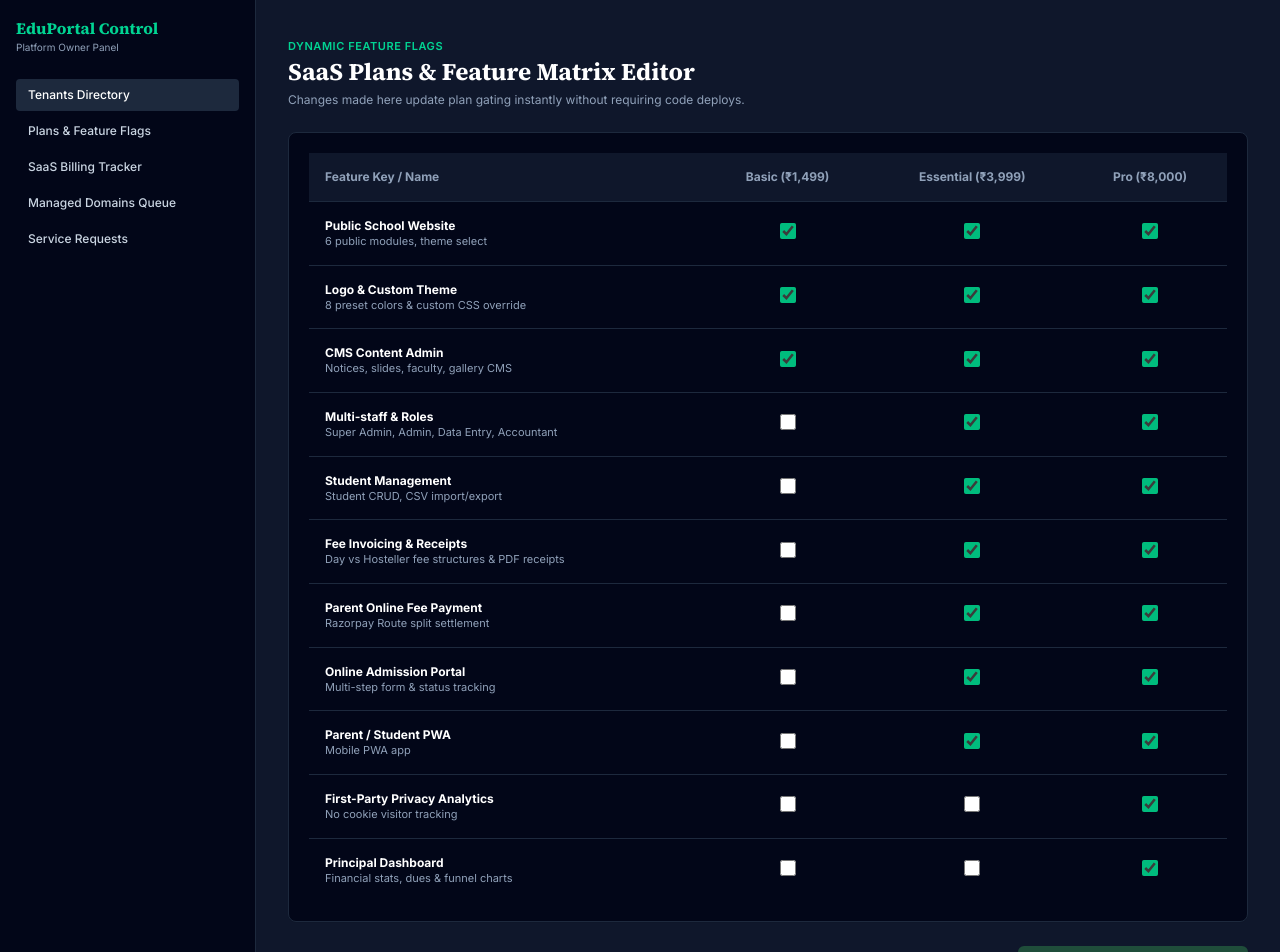
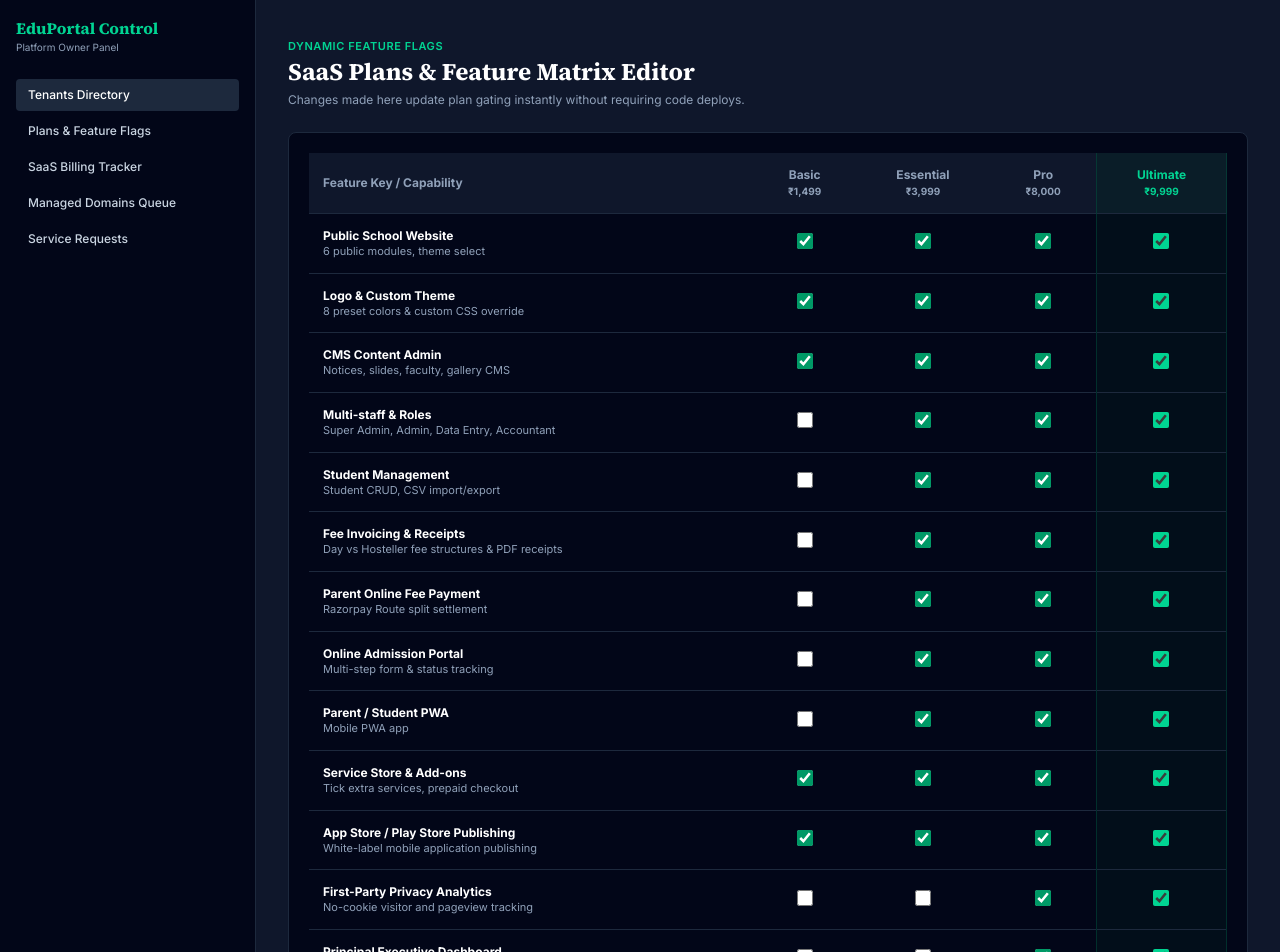
Before and after one commit to rindikarenthlei335/institutionalworkspace, a Next.js app in the folder apps/web/: page /platform/plans in a window 1280 px wide. Shown: the top 952 px of the page. Built offline with nearby package versions, Linux system fonts and the light colour scheme.

Commit message:
feat(p2-m0): Phase 2 audit, 4-tier plan entitlement engine, feature keys & bilingual CI gate

```diff
--- a/apps/web/src/components/ui/Badge.tsx
+++ b/apps/web/src/components/ui/Badge.tsx
@@ -34,7 +34,8 @@ export function PlanBadge({ plan }: { plan: PlanTier }) {
   const badges: Record<PlanTier, { label: string; variant: BadgeProps['variant'] }> = {
     basic: { label: 'Basic Plan', variant: 'neutral' },
     essential: { label: 'Essential Plan', variant: 'brand' },
-    pro: { label: 'Pro Plan', variant: 'warning' }
+    pro: { label: 'Pro Plan', variant: 'warning' },
+    ultimate: { label: 'Ultimate Plan', variant: 'success' }
   };
 
   const badge = badges[plan] || badges.basic;
--- a/apps/web/src/features/platform/components/PlanFeatureEditor.tsx
+++ b/apps/web/src/features/platform/components/PlanFeatureEditor.tsx
@@ -3,7 +3,7 @@
 import React, { useState } from 'react';
 import { Card } from '@/components/ui/Card';
 import { Button } from '@/components/ui/Button';
-import { PLAN_DEFAULTS, FeatureKey } from '@eduportal/shared';
+import { PLAN_DEFAULTS, FeatureKey, PlanTier } from '@eduportal/shared';
 
 const ALL_FEATURES: { key: FeatureKey; label: string; desc: string }[] = [
   { key: 'public_website', label: 'Public School Website', desc: '6 public modules, theme select' },
@@ -15,14 +15,26 @@ const ALL_FEATURES: { key: FeatureKey; label: string; desc: string }[] = [
   { key: 'online_payment', label: 'Parent Online Fee Payment', desc: 'Razorpay Route split settlement' },
   { key: 'online_admission', label: 'Online Admission Portal', desc: 'Multi-step form & status tracking' },
   { key: 'parent_portal', label: 'Parent / Student PWA', desc: 'Mobile PWA app' },
-  { key: 'website_analytics', label: 'First-Party Privacy Analytics', desc: 'No cookie visitor tracking' },
-  { key: 'principal_dashboard', label: 'Principal Dashboard', desc: 'Financial stats, dues & funnel charts' }
+  { key: 'service_store', label: 'Service Store & Add-ons', desc: 'Tick extra services, prepaid checkout' },
+  { key: 'app_publishing', label: 'App Store / Play Store Publishing', desc: 'White-label mobile application publishing' },
+  { key: 'website_analytics', label: 'First-Party Privacy Analytics', desc: 'No-cookie visitor and pageview tracking' },
+  { key: 'principal_dashboard', label: 'Principal Executive Dashboard', desc: 'Financial stats, dues & funnel charts' },
+  { key: 'data_hub', label: 'Data Hub Master Repository', desc: 'Central master truth for all institutional entities' },
+  { key: 'excel_import', label: 'Excel Import / Export Center', desc: 'Browser chunked parsing, diffs & rollback' },
+  { key: 'staff_module', label: 'Staff & Teachers Module', desc: 'Employee records & website faculty sync' },
+  { key: 'exams_module', label: 'Exams, Marks & Marksheets', desc: 'Marks entry grid, A4 PDF print & QR verify' },
+  { key: 'id_card_module', label: 'ID Card Generator', desc: 'CR80 & A4 multi-up student/staff cards' },
+  { key: 'ai_copilot', label: 'AI Copilot (Mizo + English)', desc: 'Guide, Data, Action & General assistance' },
+  { key: 'module_manager', label: 'Module Manager', desc: 'Install, configure, disable & uninstall modules' },
+  { key: 'custom_module_builder', label: 'Custom Module Builder (No-Code)', desc: 'Design custom entities, forms & views' },
+  { key: 'optional_modules', label: 'Installable First-Class Modules', desc: 'Attendance, Certificates & Library' }
 ];
 
 export function PlanFeatureEditor() {
   const [plans, setPlans] = useState(PLAN_DEFAULTS);
+  const [saveSuccess, setSaveSuccess] = useState(false);
 
-  const toggleFeature = (planId: 'basic' | 'essential' | 'pro', key: FeatureKey) => {
+  const toggleFeature = (planId: PlanTier, key: FeatureKey) => {
     setPlans(prev => {
       const plan = prev[planId];
       const has = plan.features.includes(key);
@@ -34,34 +46,51 @@ export function PlanFeatureEditor() {
     });
   };
 
+  const handleSave = () => {
+    setSaveSuccess(true);
+    setTimeout(() => setSaveSuccess(false), 3000);
+  };
+
   return (
     <div className="space-y-6">
+      {saveSuccess && (
+        <div className="p-3 bg-emerald-500/15 border border-emerald-500/30 text-emerald-400 rounded-lg text-xs font-semibold animate-in fade-in">
+          ✓ Plan feature matrix updated successfully! Entitlements synced to database.
+        </div>
+      )}
+
       <Card className="p-0 overflow-hidden bg-slate-950 border-slate-800 text-white">
+        <div className="overflow-x-auto">
           <table className="w-full text-left text-xs">
             <thead>
               <tr className="border-b border-slate-800 bg-slate-900 text-slate-400">
-              <th className="p-4">Feature Key / Name</th>
-              <th className="p-4 text-center">Basic (₹1,499)</th>
-              <th className="p-4 text-center">Essential (₹3,999)</th>
-              <th className="p-4 text-center">Pro (₹8,000)</th>
+                <th className="p-3.5">Feature Key / Capability</th>
+                <th className="p-3.5 text-center">Basic<br/><span className="text-[10px] text-slate-400">₹1,499</span></th>
+                <th className="p-3.5 text-center">Essential<br/><span className="text-[10px] text-slate-400">₹3,999</span></th>
+                <th className="p-3.5 text-center">Pro<br/><span className="text-[10px] text-slate-400">₹8,000</span></th>
+                <th className="p-3.5 text-center bg-emerald-950/30 border-l border-r border-emerald-800/40">
+                  <span className="text-emerald-400 font-bold">Ultimate</span><br/>
+                  <span className="text-[10px] text-emerald-400">₹9,999</span>
+                </th>
               </tr>
             </thead>
             <tbody className="divide-y divide-slate-800">
               {ALL_FEATURES.map((feat) => (
                 <tr key={feat.key} className="hover:bg-slate-900/50">
-                <td className="p-4">
+                  <td className="p-3.5">
                     <span className="font-bold text-white block">{feat.label}</span>
                     <span className="text-[11px] text-slate-400 block">{feat.desc}</span>
                   </td>
-                {(['basic', 'essential', 'pro'] as const).map((pId) => {
+                  {(['basic', 'essential', 'pro', 'ultimate'] as const).map((pId) => {
                     const active = plans[pId].features.includes(feat.key);
+                    const isUltimate = pId === 'ultimate';
                     return (
-                    <td key={pId} className="p-4 text-center">
+                      <td key={pId} className={`p-3.5 text-center ${isUltimate ? 'bg-emerald-950/20 border-l border-r border-emerald-800/40' : ''}`}>
                         <input
                           type="checkbox"
                           checked={active}
                           onChange={() => toggleFeature(pId, feat.key)}
-                        className="w-4 h-4 rounded accent-emerald-500 cursor-pointer"
+                          className={`w-4 h-4 rounded cursor-pointer ${isUltimate ? 'accent-emerald-400' : 'accent-emerald-600'}`}
                         />
                       </td>
                     );
@@ -70,9 +99,10 @@ export function PlanFeatureEditor() {
               ))}
             </tbody>
           </table>
+        </div>
       </Card>
       <div className="flex justify-end">
-        <Button variant="primary">Save Feature Matrix Configuration</Button>
+        <Button variant="primary" onClick={handleSave}>Save Feature Matrix Configuration</Button>
       </div>
     </div>
   );
--- a/package.json
+++ b/package.json
@@ -8,7 +8,8 @@
     "build": "pnpm --recursive run build",
     "typecheck": "pnpm --recursive run typecheck",
     "lint": "pnpm --recursive run lint",
-    "test": "node --test --experimental-strip-types tests/*.test.ts"
+    "test": "node --test --experimental-strip-types tests/*.test.ts",
+    "i18n:check": "node scripts/i18n_check.js"
   },
   "devDependencies": {
     "typescript": "^5.7.3"
--- a/packages/shared/src/constants/plans.ts
+++ b/packages/shared/src/constants/plans.ts
@@ -12,7 +12,9 @@ export const PLAN_DEFAULTS: Record<PlanTier, PlanConfig> = {
       'theme_customization',
       'cms_admin',
       'custom_domain',
-      'domain_registration'
+      'domain_registration',
+      'service_store',
+      'app_publishing'
     ]
   },
   essential: {
@@ -33,6 +35,8 @@ export const PLAN_DEFAULTS: Record<PlanTier, PlanConfig> = {
       'parent_portal',
       'custom_domain',
       'domain_registration',
+      'service_store',
+      'app_publishing',
       'audit_logs'
     ]
   },
@@ -56,6 +60,51 @@ export const PLAN_DEFAULTS: Record<PlanTier, PlanConfig> = {
       'principal_dashboard',
       'custom_domain',
       'domain_registration',
+      'service_store',
+      'app_publishing',
+      'data_hub',
+      'excel_import',
+      'staff_module',
+      'exams_module',
+      'id_card_module',
+      'audit_logs'
+    ]
+  },
+  ultimate: {
+    id: 'ultimate',
+    name: 'Ultimate',
+    priceMonthly: 9999,
+    storageLimitBytes: 50 * 1024 * 1024 * 1024, // 50 GB
+    uiLevel: 2,
+    features: [
+      'public_website',
+      'theme_customization',
+      'cms_admin',
+      'user_management',
+      'student_management',
+      'fee_management',
+      'online_payment',
+      'online_admission',
+      'parent_portal',
+      'website_analytics',
+      'principal_dashboard',
+      'custom_domain',
+      'domain_registration',
+      'service_store',
+      'app_publishing',
+      'data_hub',
+      'excel_import',
+      'staff_module',
+      'exams_module',
+      'id_card_module',
+      'ai_copilot',
+      'ai_monthly_message_quota',
+      'module_manager',
+      'custom_module_builder',
+      'optional_modules',
+      'attendance',
+      'report_cards',
+      'transport_hostel',
       'audit_logs'
     ]
   }
--- a/packages/shared/src/types/index.ts
+++ b/packages/shared/src/types/index.ts
@@ -1,4 +1,4 @@
-export type PlanTier = 'basic' | 'essential' | 'pro';
+export type PlanTier = 'basic' | 'essential' | 'pro' | 'ultimate';
 
 export type UserRole =
   | 'platform_owner'
@@ -25,6 +25,18 @@ export type FeatureKey =
   | 'custom_domain'
   | 'domain_registration'
   | 'audit_logs'
+  | 'service_store'
+  | 'data_hub'
+  | 'excel_import'
+  | 'staff_module'
+  | 'exams_module'
+  | 'id_card_module'
+  | 'app_publishing'
+  | 'ai_copilot'
+  | 'ai_monthly_message_quota'
+  | 'module_manager'
+  | 'custom_module_builder'
+  | 'optional_modules'
   | 'sms_reminders'
   | 'attendance'
   | 'report_cards'
```
Also changed, not shown: packages/shared/src/i18n/glossary.lus.json (added, +60 -0 lines), packages/shared/src/i18n/lus.json (added, +39 -0 lines), 7 other files (tests, documents, lock files or other folders). Lines whose indentation alone changed are shown as unchanged.
